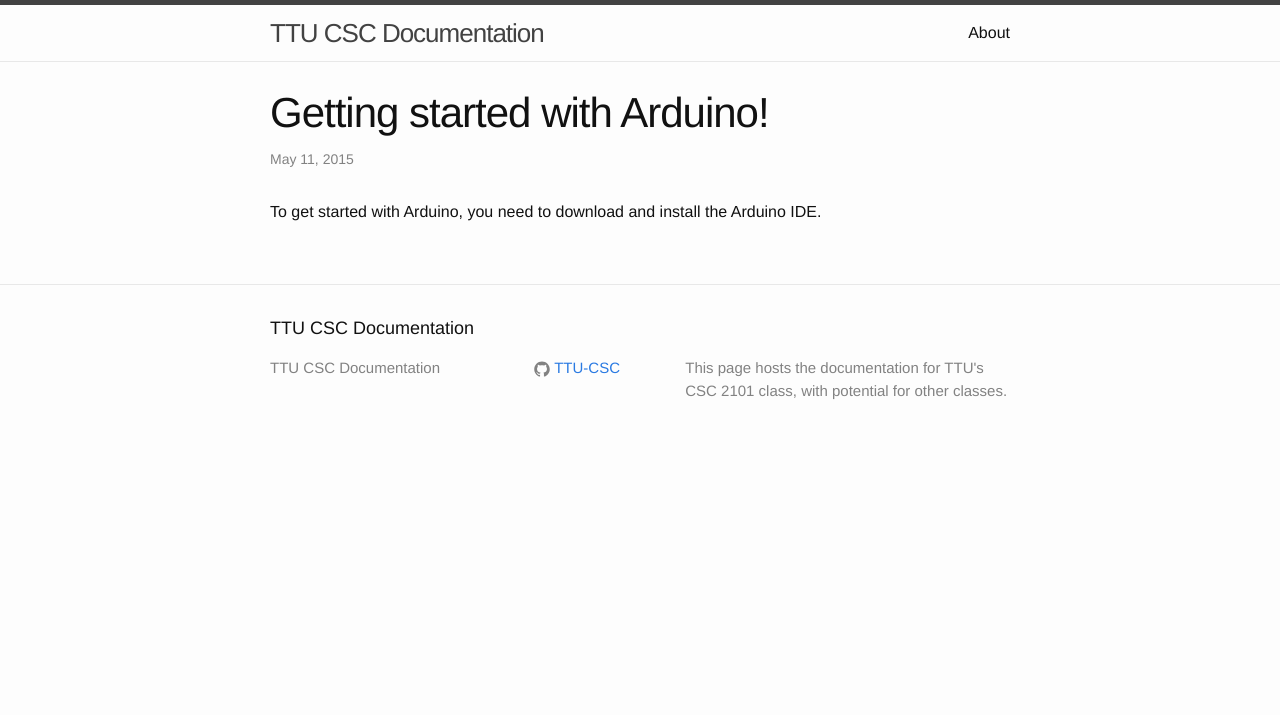
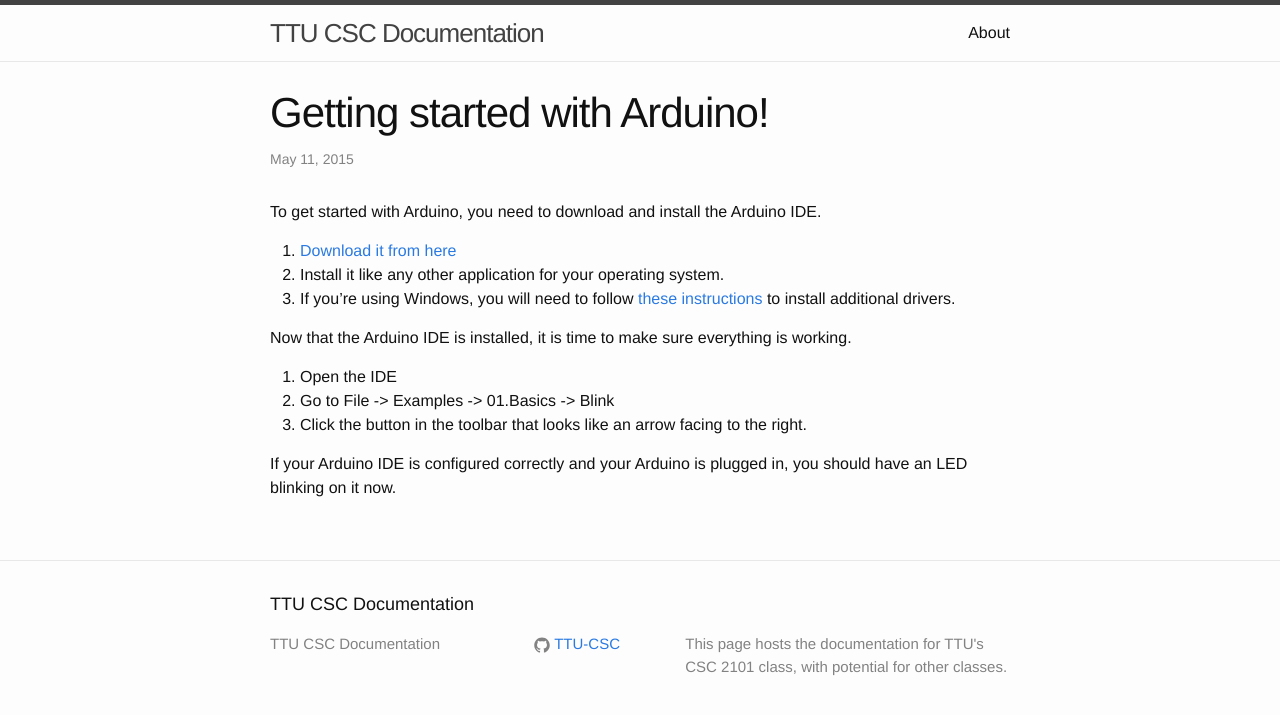
Before and after one commit to TTU-CSC/ttu-csc.github.com, a Jekyll site: the page built from _posts/2015-05-11-getting-started.markdown, in a window 1280 px wide. Shown: the top 715 px of the page. Built offline with Jekyll 4.4.1, drawn with Linux system fonts in a browser that asks for light colours.

Commit message:
Updated the Getting Started guide.

```diff
--- a/_posts/2015-05-11-getting-started.markdown
+++ b/_posts/2015-05-11-getting-started.markdown
@@ -6,3 +6,17 @@ categories: docs
 ---
 
 To get started with Arduino, you need to download and install the Arduino IDE.
+
+1. [Download it from here][ArduinoIDE]
+2. Install it like any other application for your operating system.
+3. If you're using Windows, you will need to follow [these instructions][Instructions] to install additional drivers.
+
+Now that the Arduino IDE is installed, it is time to make sure everything is working.
+1. Open the IDE
+2. Go to File -> Examples -> 01.Basics -> Blink
+3. Click the button in the toolbar that looks like an arrow facing to the right.
+
+If your Arduino IDE is configured correctly and your Arduino is plugged in, you should have an LED blinking on it now.
+
+[ArduinoIDE]:   http://www.arduino.cc/en/Main/Software
+[Instructions]: http://www.arduino.cc/en/Guide/Windows#toc4
```
